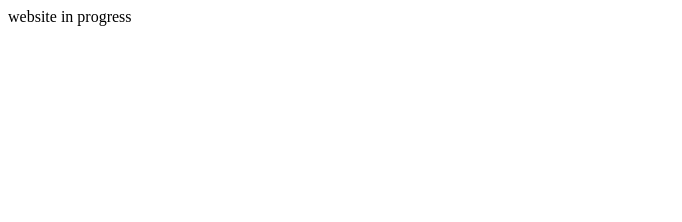
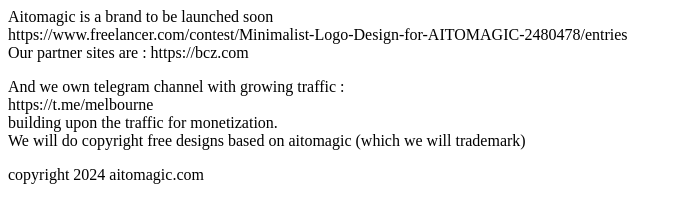
Before and after one commit to aitomagic/website, a plain HTML site: page index.html in a window 1280 px wide. Shown: the whole page, without its empty margins (0-682 px from the left). Drawn offline with Linux system fonts and the light colour scheme.

Commit message:
Update index.html

```diff
--- a/index.html
+++ b/index.html
@@ -1,4 +1,19 @@
 <html>
-  <body>
-website in progress</body>
-</html>
+<body>
+Aitomagic is a brand to be launched soon<Br>
+https://www.freelancer.com/contest/Minimalist-Logo-Design-for-AITOMAGIC-2480478/entries
+<br>
+Our partner sites are : https://bcz.com<p>
+And we own telegram channel with growing traffic :<br>
+https://t.me/melbourne
+<br>
+building upon the traffic for monetization.
+  <br>
+We will do copyright free designs based on aitomagic (which we will trademark)
+<p>
+copyright 2024 aitomagic.com
+</p>
+
+</body>
+
+  </html>
```
